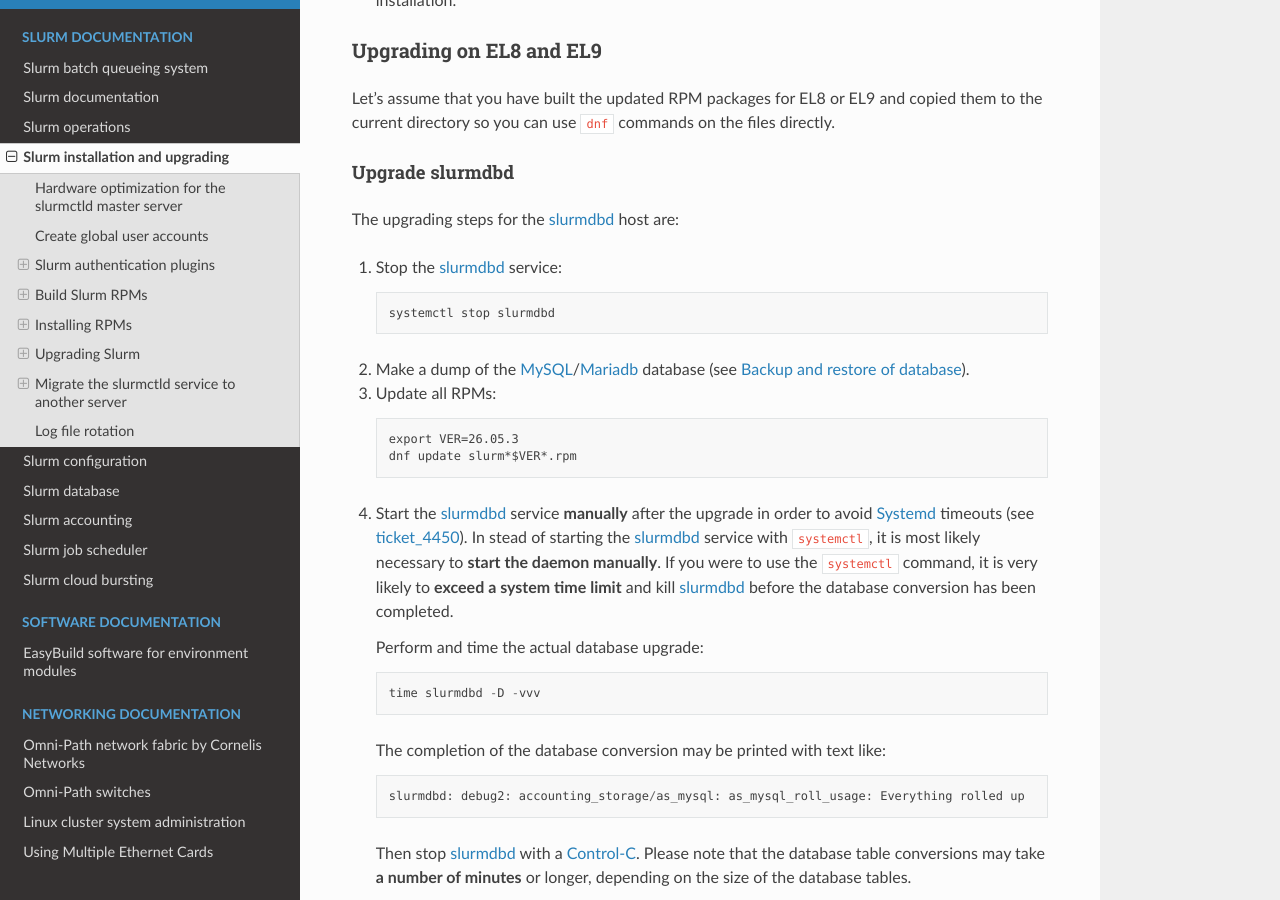
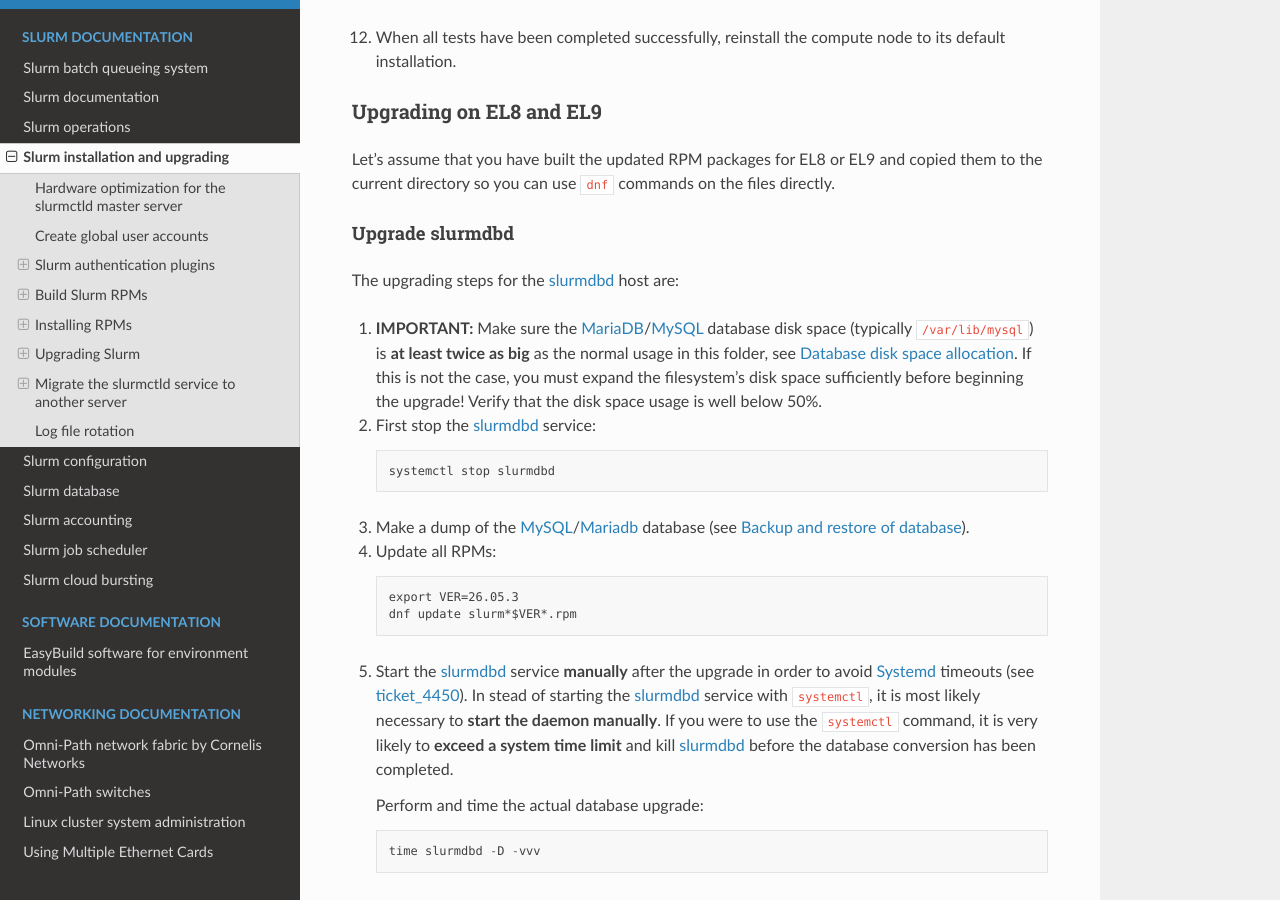
Before and after one commit to OleHolmNielsen/Niflheim_system, a Sphinx documentation site: the page built from docs/Slurm_installation.rst, in a window 1280 px wide and 900 px high, scrolled down 20642 px. Built offline with Sphinx 7.4.7 and the Read the Docs theme 3.1.0, drawn with Linux system fonts in a browser that asks for light colours; some of the changed text lies outside the part shown.

Commit message:
database disk space

```diff
--- a/docs/Slurm_installation.rst
+++ b/docs/Slurm_installation.rst
@@ -805,6 +805,10 @@ Here is a suggested procedure:
    The MariaDB_/MySQL_ *password* will be asked for.
 
    **IMPORTANT:**
+   Make sure the MariaDB_/MySQL_ database disk space (typically ``/var/lib/mysql``)
+   is **at least twice** as big as the normal usage in this folder, see :ref:`database_disk_space`.
+
+   **IMPORTANT:**
    Reading in the database dump may take **many minutes** or even **several hours**
    depending on the size of the dump file, the storage system speed, and the CPU performance.
    The ``time`` command will report the actual time usage.
@@ -940,18 +944,25 @@ Upgrade slurmdbd
 
 The upgrading steps for the slurmdbd_ host are:
 
-1. Stop the slurmdbd_ service::
+1. **IMPORTANT:**
+   Make sure the MariaDB_/MySQL_ database disk space (typically ``/var/lib/mysql``)
+   is **at least twice as big** as the normal usage in this folder, see :ref:`database_disk_space`.
+   If this is not the case, you must expand the filesystem's disk space sufficiently
+   before beginning the upgrade!
+   Verify that the disk space usage is well below 50%.
+
+2. First stop the slurmdbd_ service::
 
      systemctl stop slurmdbd
 
-2. Make a dump of the MySQL_/Mariadb_ database (see :ref:`backup-and-restore-of-database`).
+3. Make a dump of the MySQL_/Mariadb_ database (see :ref:`backup-and-restore-of-database`).
 
-3. Update all RPMs::
+4. Update all RPMs::
 
      export VER=26.05.3
      dnf update slurm*$VER*.rpm
 
-4. Start the slurmdbd_ service **manually** after the upgrade in order to avoid Systemd_ timeouts (see ticket_4450_).
+5. Start the slurmdbd_ service **manually** after the upgrade in order to avoid Systemd_ timeouts (see ticket_4450_).
    In stead of starting the slurmdbd_ service with ``systemctl``, it is most likely necessary to **start the daemon manually**.
    If you were to use the ``systemctl`` command, it is very likely to **exceed a system time limit** and kill slurmdbd_ before the database conversion has been completed.
 
```
Also changed, not shown: other parts of docs/Slurm_installation.rst (+2 -2 lines).
